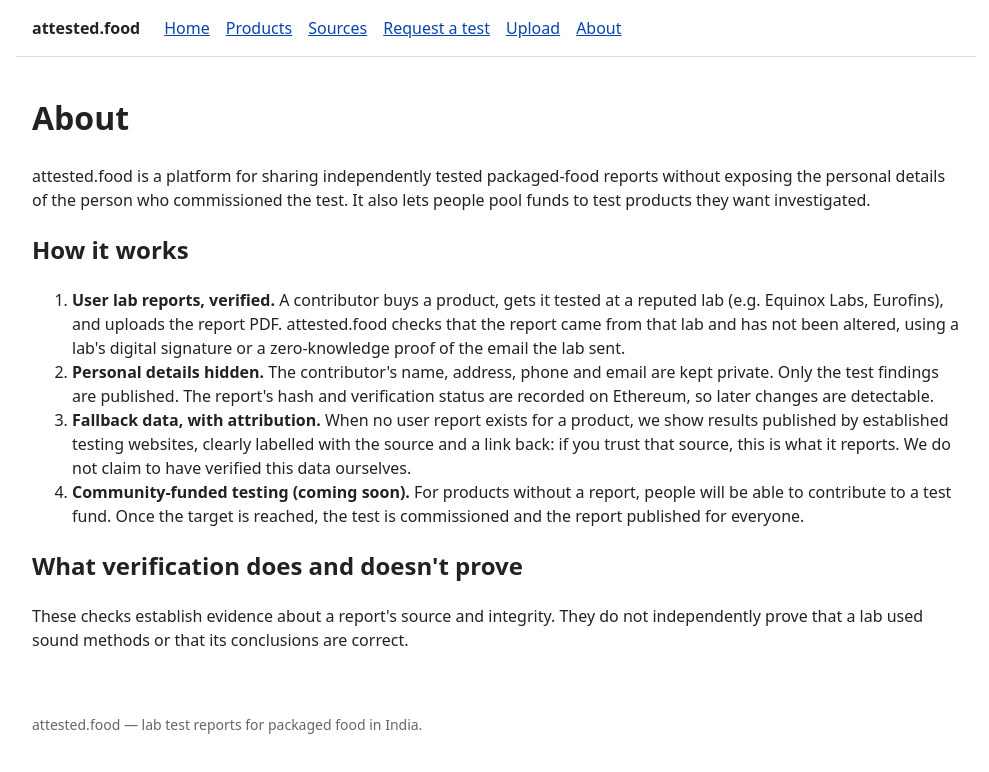
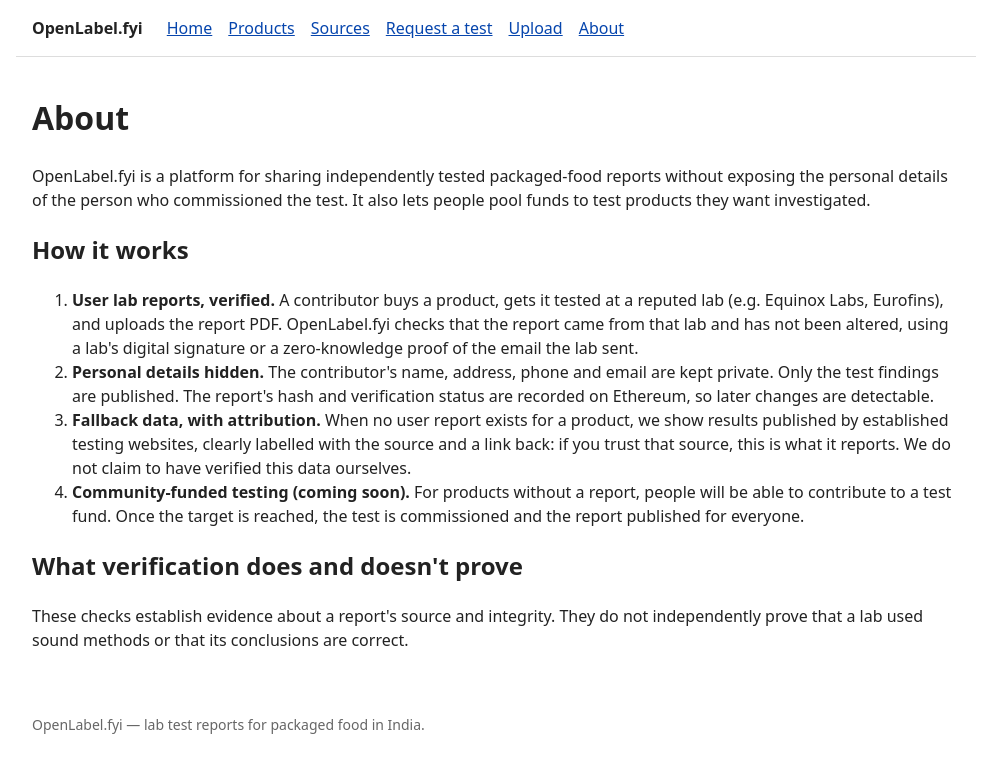
Before and after one commit to attested-food/attested-food, a SvelteKit app in the folder frontend/: page /about in a window 1280 px wide. Shown: the top 772 px of the page, without its empty margins (144-1133 px from the left). Built offline with nearby package versions, Linux system fonts and the light colour scheme.

Commit message:
Rename site to OpenLabel.fyi

```diff
--- a/frontend/src/routes/+layout.svelte
+++ b/frontend/src/routes/+layout.svelte
@@ -5,7 +5,7 @@
 </script>
 
 <header>
-	<a class="logo" href="/">attested.food</a>
+	<a class="logo" href="/">OpenLabel.fyi</a>
 	<nav>
 		<a href="/">Home</a>
 		<a href="/products">Products</a>
@@ -20,4 +20,4 @@
 	{@render children()}
 </main>
 
-<footer><p>attested.food — lab test reports for packaged food in India.</p></footer>
+<footer><p>OpenLabel.fyi — lab test reports for packaged food in India.</p></footer>
--- a/frontend/src/routes/+page.svelte
+++ b/frontend/src/routes/+page.svelte
@@ -1,6 +1,6 @@
-<svelte:head><title>attested.food</title></svelte:head>
+<svelte:head><title>OpenLabel.fyi</title></svelte:head>
 
-<h1>attested.food</h1>
+<h1>OpenLabel.fyi</h1>
 <p>Verified lab test reports for packaged food sold in India, with the contributor's personal details kept private.</p>
 <form class="search" action="/products" method="get" role="search">
 	<label for="q" class="muted">Search products</label>
--- a/frontend/src/routes/about/+page.svelte
+++ b/frontend/src/routes/about/+page.svelte
@@ -1,10 +1,10 @@
-<svelte:head><title>About — attested.food</title></svelte:head>
+<svelte:head><title>About — OpenLabel.fyi</title></svelte:head>
 
 <h1>About</h1>
-<p>attested.food is a platform for sharing independently tested packaged-food reports without exposing the personal details of the person who commissioned the test. It also lets people pool funds to test products they want investigated.</p>
+<p>OpenLabel.fyi is a platform for sharing independently tested packaged-food reports without exposing the personal details of the person who commissioned the test. It also lets people pool funds to test products they want investigated.</p>
 <h2>How it works</h2>
 <ol>
-	<li><strong>User lab reports, verified.</strong> A contributor buys a product, gets it tested at a reputed lab (e.g. Equinox Labs, Eurofins), and uploads the report PDF. attested.food checks that the report came from that lab and has not been altered, using a lab's digital signature or a zero-knowledge proof of the email the lab sent.</li>
+	<li><strong>User lab reports, verified.</strong> A contributor buys a product, gets it tested at a reputed lab (e.g. Equinox Labs, Eurofins), and uploads the report PDF. OpenLabel.fyi checks that the report came from that lab and has not been altered, using a lab's digital signature or a zero-knowledge proof of the email the lab sent.</li>
 	<li><strong>Personal details hidden.</strong> The contributor's name, address, phone and email are kept private. Only the test findings are published. The report's hash and verification status are recorded on Ethereum, so later changes are detectable.</li>
 	<li><strong>Fallback data, with attribution.</strong> When no user report exists for a product, we show results published by established testing websites, clearly labelled with the source and a link back: if you trust that source, this is what it reports. We do not claim to have verified this data ourselves.</li>
 	<li><strong>Community-funded testing (coming soon).</strong> For products without a report, people will be able to contribute to a test fund. Once the target is reached, the test is commissioned and the report published for everyone.</li>
--- a/frontend/src/routes/products/+page.svelte
+++ b/frontend/src/routes/products/+page.svelte
@@ -21,7 +21,7 @@
 	}
 </script>
 
-<svelte:head><title>Products — attested.food</title></svelte:head>
+<svelte:head><title>Products — OpenLabel.fyi</title></svelte:head>
 
 <h1>Products</h1>
 
--- a/frontend/src/routes/products/[id]/+page.svelte
+++ b/frontend/src/routes/products/[id]/+page.svelte
@@ -23,7 +23,7 @@
 	}
 </script>
 
-<svelte:head><title>{title} — attested.food</title></svelte:head>
+<svelte:head><title>{title} — OpenLabel.fyi</title></svelte:head>
 
 {#await product}
 	<p class="muted">Loading…</p>
@@ -71,7 +71,7 @@
 					{#if httpUrl(r.source_url)}<a href={httpUrl(r.source_url)} rel="noopener">{r.publisher?.name ?? 'source'}</a>{:else}{r.publisher?.name ?? '—'}{/if}
 					· Tested by {r.lab?.name ?? '—'}
 				</p>
-				<p class="notice">Data as published by {r.publisher?.name ?? 'the source'}; not independently verified by attested.food.</p>
+				<p class="notice">Data as published by {r.publisher?.name ?? 'the source'}; not independently verified by OpenLabel.fyi.</p>
 			{/if}
 
 			<dl class="fields">
--- a/frontend/src/routes/request/+page.svelte
+++ b/frontend/src/routes/request/+page.svelte
@@ -147,7 +147,7 @@
 	}
 </script>
 
-<svelte:head><title>Request a test — attested.food</title></svelte:head>
+<svelte:head><title>Request a test — OpenLabel.fyi</title></svelte:head>
 
 <h1>Request a test</h1>
 
@@ -167,7 +167,7 @@
 	{#if existing}
 		<div class="notice" role="alert">
 			{#if existing.kind === 'product'}
-				<p><strong>{fullName(existing)}</strong> already exists on attested.food. Do you want to go to its page?</p>
+				<p><strong>{fullName(existing)}</strong> already exists on OpenLabel.fyi. Do you want to go to its page?</p>
 			{:else}
 				<p><strong>{fullName(existing)}</strong> was already requested on {existing.requested_on}. Do you want to go to its page?</p>
 			{/if}
@@ -195,7 +195,7 @@
 					<label>Brand *<input required maxlength="100" bind:value={form.brand} oninput={() => search()} placeholder="e.g. Pintola" autocomplete="off" /></label>
 					<label>Product name *<input required maxlength="200" bind:value={form.name} oninput={() => search()} placeholder="e.g. Peanut Butter" autocomplete="off" /></label>
 					{#if suggestions.length}
-						<ul aria-label="Products already on attested.food">
+						<ul aria-label="Products already on OpenLabel.fyi">
 							{#each suggestions as s (s.kind + s.id)}
 								<li><button type="button" onclick={() => choose(s)}>{fullName(s)}<span class="tag">{s.kind === 'product' ? 'Already listed' : 'Already requested'}</span></button></li>
 							{/each}
--- a/frontend/src/routes/requests/[id]/+page.svelte
+++ b/frontend/src/routes/requests/[id]/+page.svelte
@@ -5,7 +5,7 @@
 	const req = $derived(api<TestRequest>(`/api/test-requests/${encodeURIComponent(page.params.id ?? '')}`));
 </script>
 
-<svelte:head><title>Test request — attested.food</title></svelte:head>
+<svelte:head><title>Test request — OpenLabel.fyi</title></svelte:head>
 
 {#await req}
 	<p class="muted">Loading…</p>
--- a/frontend/src/routes/sources/+page.svelte
+++ b/frontend/src/routes/sources/+page.svelte
@@ -5,7 +5,7 @@
 	const groups = [['lab', 'Labs'], ['website', 'Websites']] as const;
 </script>
 
-<svelte:head><title>Sources — attested.food</title></svelte:head>
+<svelte:head><title>Sources — OpenLabel.fyi</title></svelte:head>
 
 <h1>Sources</h1>
 <p>Labs that test products, and websites whose published results we show as fallback data.</p>
--- a/frontend/src/routes/upload/+page.svelte
+++ b/frontend/src/routes/upload/+page.svelte
@@ -57,7 +57,7 @@
 	}
 </script>
 
-<svelte:head><title>Upload — attested.food</title></svelte:head>
+<svelte:head><title>Upload — OpenLabel.fyi</title></svelte:head>
 
 <h1>Upload a lab report</h1>
 <p class="notice"><strong>Demo — not connected yet.</strong> Nothing is uploaded; the file is only hashed in your browser and the extracted fields are sample data.</p>
```
Also changed, not shown: 1 other file (tests, documents, lock files or other folders).
